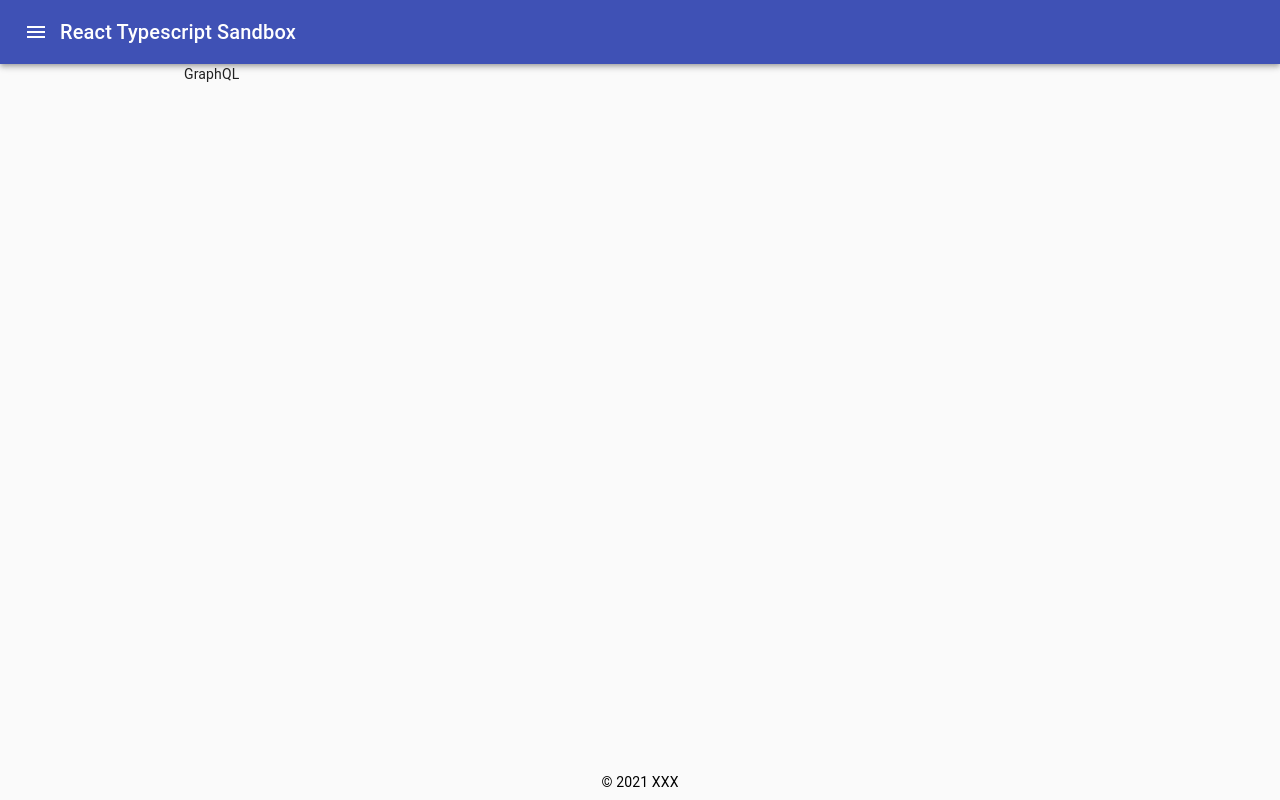
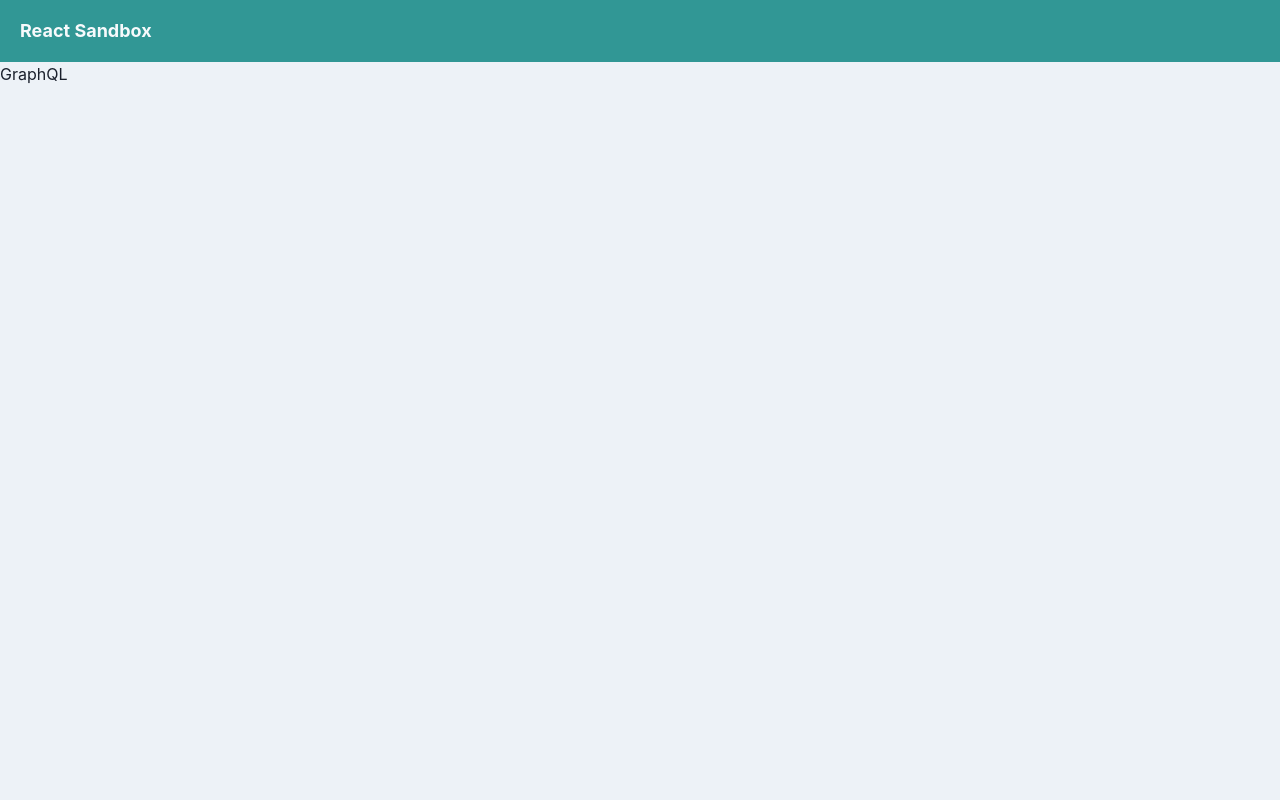
Before and after one commit to tayutaedomo/react-typescript-sandbox, a React (Create React App) app: page /graphql in a window 1280 px wide. Built offline with nearby package versions, Linux system fonts and the light colour scheme.

Commit message:
add: Graphql layout files

```diff
--- a/src/components/graphql/Graphql.tsx
+++ b/src/components/graphql/Graphql.tsx
@@ -1,7 +1,8 @@
 import React, { VFC } from 'react';
+import { Flex } from '@chakra-ui/react';
 
 const Graphql: VFC = () => {
-  return <div>GraphQL</div>;
+  return <Flex>GraphQL</Flex>;
 };
 
 export default Graphql;
--- /dev/null
+++ b/src/components/graphql/organisms/layout/Header.tsx
@@ -0,0 +1,38 @@
+import React, { VFC } from 'react';
+import { Flex, Heading } from '@chakra-ui/react';
+import { useHistory } from 'react-router-dom';
+
+const Header: VFC = () => {
+  const history = useHistory();
+
+  const onClickHome = () => {
+    history.push('/');
+  };
+
+  return (
+    <>
+      <Flex
+        as="nav"
+        bg="teal.500"
+        color="gray.50"
+        align="center"
+        justify="space-between"
+        padding={{ base: 3, md: 5 }}
+      >
+        <Flex
+          align="center"
+          as="a"
+          mr={8}
+          _hover={{ cursor: 'pointer' }}
+          onClick={onClickHome}
+        >
+          <Heading as="h1" fontSize={{ base: 'md', md: 'lg' }}>
+            React Sandbox
+          </Heading>
+        </Flex>
+      </Flex>
+    </>
+  );
+};
+
+export default Header;
--- /dev/null
+++ b/src/components/graphql/templates/HeaderLayout.tsx
@@ -0,0 +1,19 @@
+import React, { Children, ReactNode, VFC } from 'react';
+import Header from '../organisms/layout/Header';
+
+type Props = {
+  children: ReactNode;
+};
+
+const HeaderLayout: VFC<Props> = (props) => {
+  const { children } = props;
+
+  return (
+    <>
+      <Header />
+      {children}
+    </>
+  );
+};
+
+export default HeaderLayout;
--- a/src/components/home/Home.tsx
+++ b/src/components/home/Home.tsx
@@ -100,7 +100,6 @@ export const cards: Array<HomeCardType> = [
     headline: 'GraphQL with Apollo client',
     content: (
       <>
-        <div>
         <a
           href="https://docs.github.com/ja/graphql"
           target="_blank"
@@ -108,8 +107,7 @@ export const cards: Array<HomeCardType> = [
         >
           Github GraphQL
         </a>
-        </div>
-        <div>
+        ,&nbsp;
         <a
           href="https://www.apollographql.com/docs/react/get-started/"
           target="_blank"
@@ -117,7 +115,6 @@ export const cards: Array<HomeCardType> = [
         >
           Apollo Client
         </a>
-        </div>
       </>
     ),
     to: '/graphql',
--- /dev/null
+++ b/src/providers/ChakraUISimpleProvider.tsx
@@ -0,0 +1,16 @@
+import React, { ReactNode, VFC } from 'react';
+import { ChakraProvider } from '@chakra-ui/react';
+
+import theme from '../components/chakraui/theme/theme';
+
+type Props = {
+  children: ReactNode;
+};
+
+const ChakraUISimpleProvider: VFC<Props> = (props) => {
+  const { children } = props;
+
+  return <ChakraProvider theme={theme}>{children}</ChakraProvider>;
+};
+
+export default ChakraUISimpleProvider;
--- a/src/router/Router.tsx
+++ b/src/router/Router.tsx
@@ -16,6 +16,8 @@ import Practice3 from '../components/practice3/Practice3';
 import Burden from '../components/burden/Burden';
 import AwesomeHooks from '../components/awesome_hooks/AwesomeHooks';
 import Graphql from '../components/graphql/Graphql';
+import ChakraUISimpleProvider from '../providers/ChakraUISimpleProvider';
+import GraphqlHeaderLayout from '../components/graphql/templates/HeaderLayout';
 
 const Router = memo(() => {
   return (
@@ -77,9 +79,11 @@ const Router = memo(() => {
           </DefaultLayout>
         </Route>
         <Route path="/graphql">
-          <DefaultLayout>
-            <Graphql />
-          </DefaultLayout>
+          <ChakraUISimpleProvider>
+            <GraphqlHeaderLayout>
+              <Graphql />
+            </GraphqlHeaderLayout>
+          </ChakraUISimpleProvider>
         </Route>
         <Route path="*">
           <Page404 />
```
Lines whose indentation alone changed are shown as unchanged.
